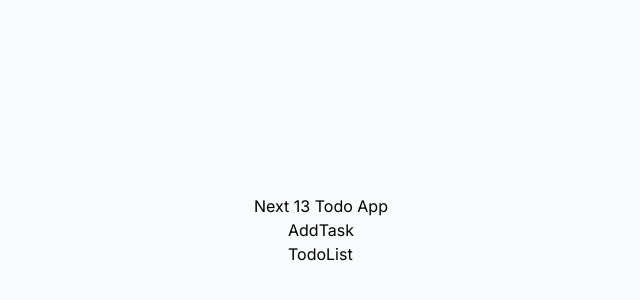
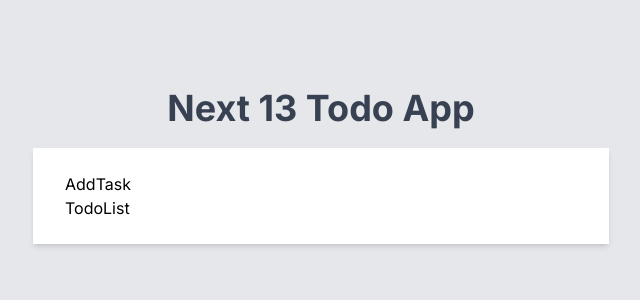
Before and after one commit to Takatoshi0207/ToDoApp-nextJs13, a Next.js app in the folder todoapp-nextjs13/: page / in a window 1280 px wide. Shown: the part 170-470 px from the top of the page, without its empty margins (319-959 px from the left). Built offline with nearby package versions, Linux system fonts and the light colour scheme.

Commit message:
css tweak

```diff
--- a/todoapp-nextjs13/src/app/page.tsx
+++ b/todoapp-nextjs13/src/app/page.tsx
@@ -3,10 +3,10 @@ import TodoList from './components/TodoList'
 
 export default function Home() {
   return (
-    <main className="flex flex-col items-center justify-center min-h-screen py-2 bg-gray-50 ">
-      <h1 >Next 13 Todo App</h1>
-      <div>
-        <div>
+    <main className="flex flex-col items-center justify-center min-h-screen py-2 bg-gray-200 ">
+      <h1 className='text-4xl font-bold text-gray-700 -mt-32' >Next 13 Todo App</h1>
+      <div className='w-full max-w-xl mt-5'>
+        <div className='w-full px-8 py-6 bg-white shadow-md rounded-1g'>
           <AddTask />
           <TodoList />
         </div>
```
